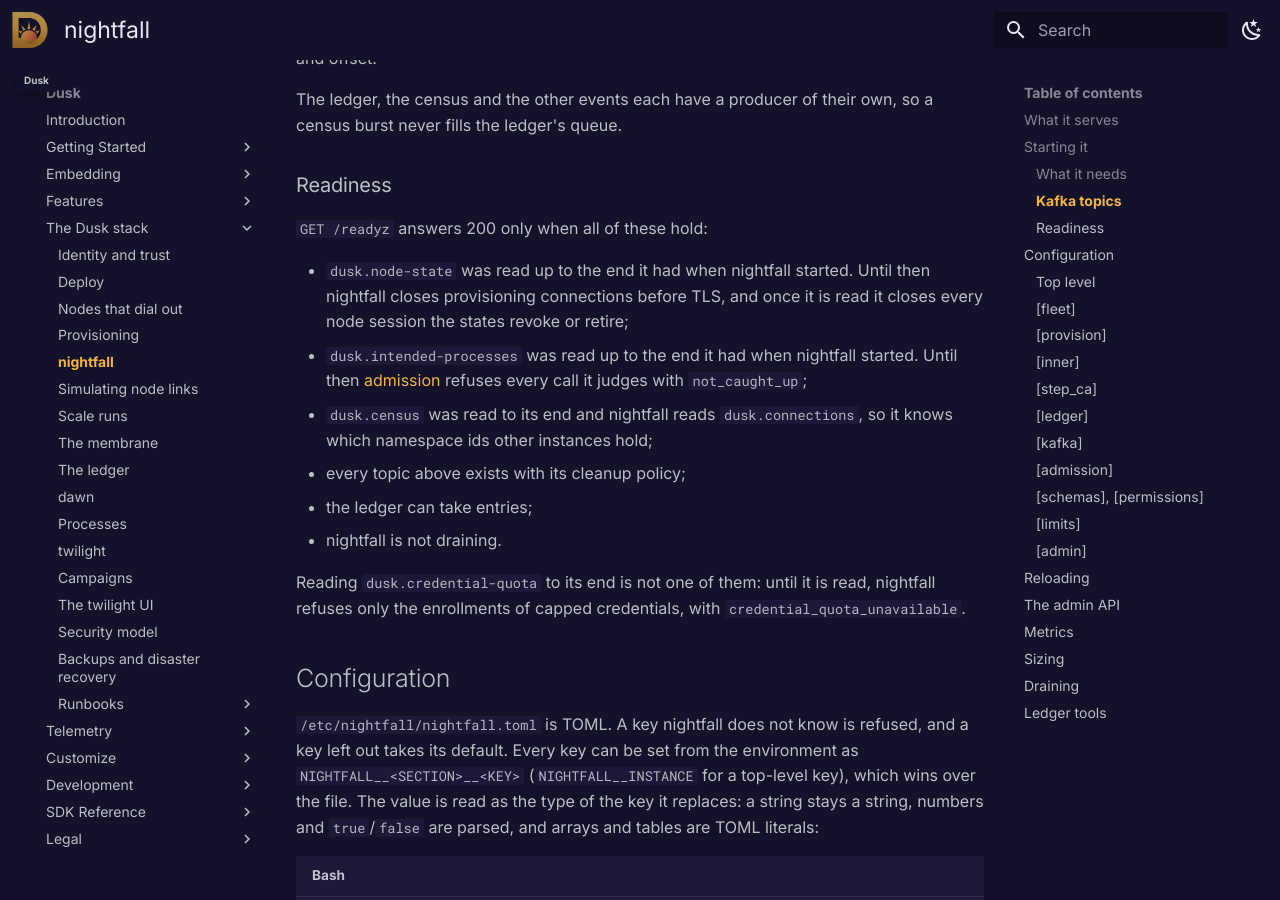
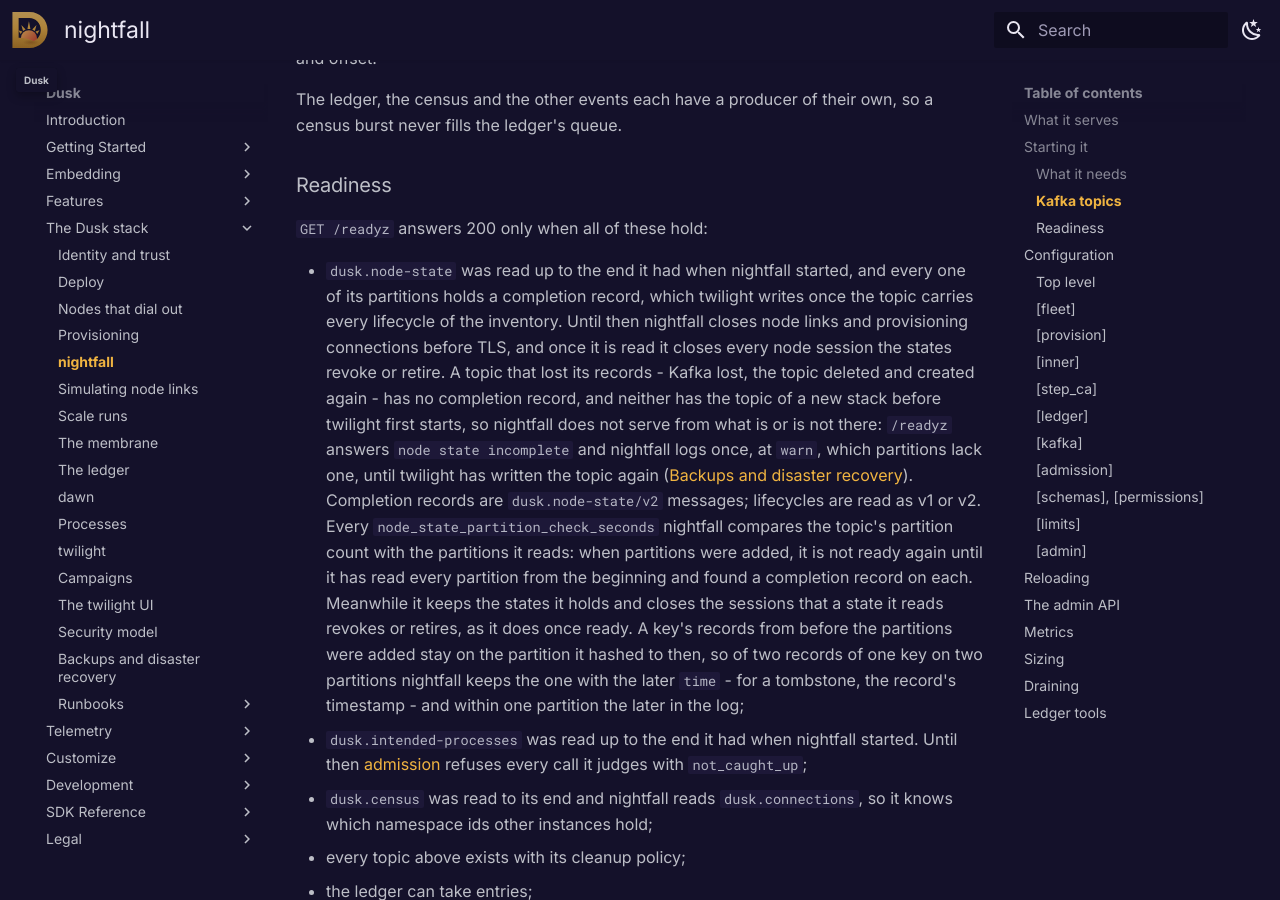
Before and after one commit to tomerze/dusk, an MkDocs documentation site: the page built from docs/docs/stack/nightfall.md, in a window 1280 px wide and 900 px high, scrolled down 3594 px. Built offline with MkDocs 1.6.1 and Material for MkDocs 9.7.7, drawn with Linux system fonts in a browser that asks for light colours; comment, search, counter and statistics services are not loaded; some of the changed text lies outside the part shown.

Commit message:
Update docs for nightfall's node-state completion records
nightfall's readiness and the security model's revocation section say that
nightfall serves nodes only once every partition of dusk.node-state holds
twilight's completion record, a v2 message, so neither a restart nor a topic
Kafka lost lets a revoked node in, and that added partitions are read from
the beginning before nightfall serves again; the configuration table lists
node_state_partition_check_seconds. The deploy page rolls twilight out
before nightfall, since twilight writes the records nightfall waits for.

```diff
--- a/docs/docs/stack/nightfall.md
+++ b/docs/docs/stack/nightfall.md
@@ -121,9 +121,28 @@ so a census burst never fills the ledger's queue.
 
 `GET /readyz` answers 200 only when all of these hold:
 
-* `dusk.node-state` was read up to the end it had when nightfall started. Until
-  then nightfall closes provisioning connections before TLS, and once it is read
-  it closes every node session the states revoke or retire;
+* `dusk.node-state` was read up to the end it had when nightfall started, and
+  every one of its partitions holds a completion record, which twilight writes
+  once the topic carries every lifecycle of the inventory. Until then nightfall
+  closes node links and provisioning connections before TLS, and once it is
+  read it closes every node session the states revoke or retire. A topic that
+  lost its records - Kafka lost, the topic deleted and created again - has no
+  completion record, and neither has the topic of a new stack before twilight
+  first starts, so nightfall does not serve from what is or is not there:
+  `/readyz` answers `node state incomplete` and nightfall logs once, at `warn`,
+  which partitions lack one, until twilight has written the topic again
+  ([Backups and disaster recovery](disaster-recovery.md#lose-kafkas-node-state)).
+  Completion records are `dusk.node-state/v2` messages; lifecycles are read
+  as v1 or v2. Every `node_state_partition_check_seconds` nightfall compares the
+  topic's partition count with the partitions it reads: when partitions were
+  added, it is not ready again until it has read every partition from the
+  beginning and found a completion record on each. Meanwhile it keeps the
+  states it holds and closes the sessions that a state it reads revokes or
+  retires, as it does once ready. A key's records from before the partitions
+  were added stay on the partition it hashed to then, so of two records of one
+  key on two partitions nightfall keeps the one with the later `time` - for a
+  tombstone, the record's timestamp - and within one partition the later in
+  the log;
 * `dusk.intended-processes` was read up to the end it had when nightfall
   started. Until then [admission](membrane.md#admission) refuses every call it
   judges with `not_caught_up`;
@@ -238,6 +257,7 @@ A Kafka property name holds dots, so it can only be set through the whole
 | `topics` | see [Kafka topics](#kafka-topics) | Topic names. |
 | `census_interval_seconds` | `300` | How often the full census is written. |
 | `census_heartbeat_seconds` | `15` | How often a header-only census heartbeat is written; an instance silent for three of its heartbeats is dead to the others. Must be shorter than the interval. |
+| `node_state_partition_check_seconds` | `30` | How often nightfall compares `dusk.node-state`'s partition count with the partitions it reads ([Readiness](#readiness)). |
 
 ### `[admission]`
 
```
Also changed, not shown: docs/docs/stack/deploy.md (+13 -4 lines), docs/docs/stack/security.md (+4 -1 lines).
